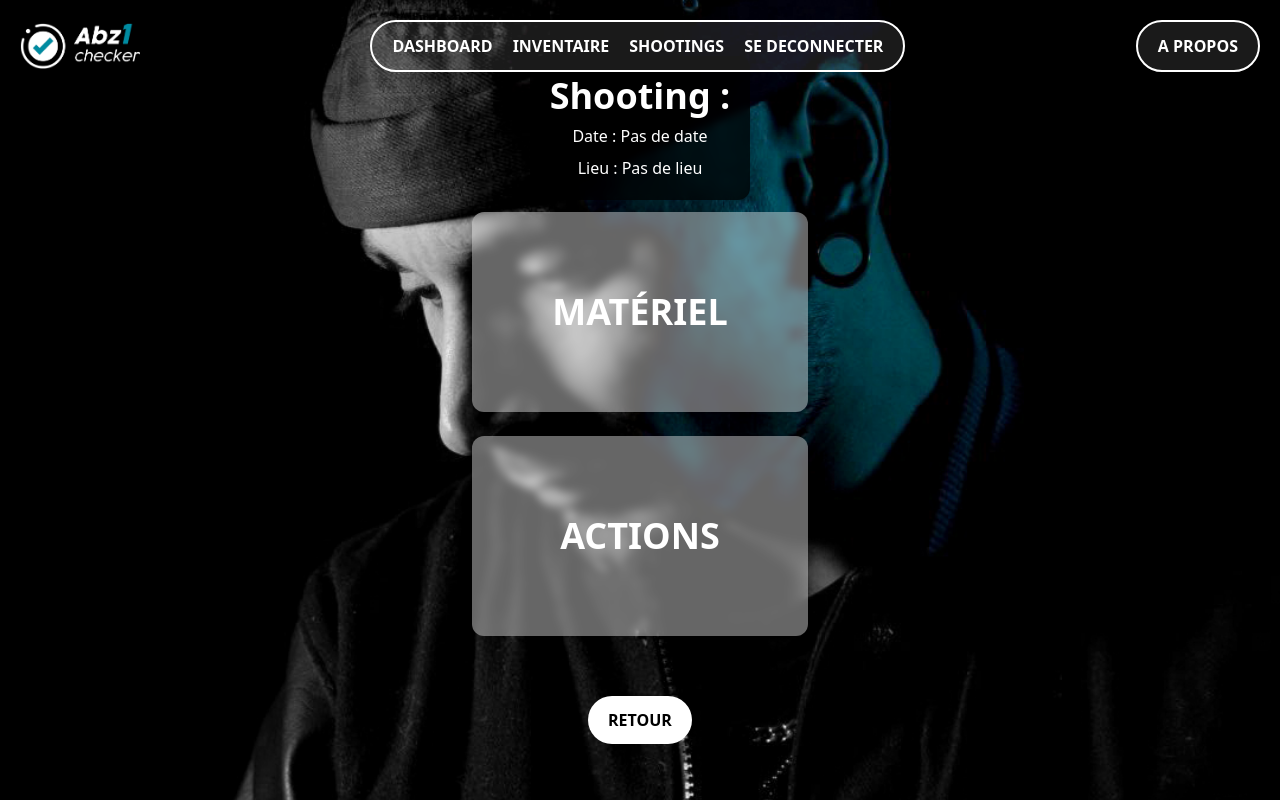
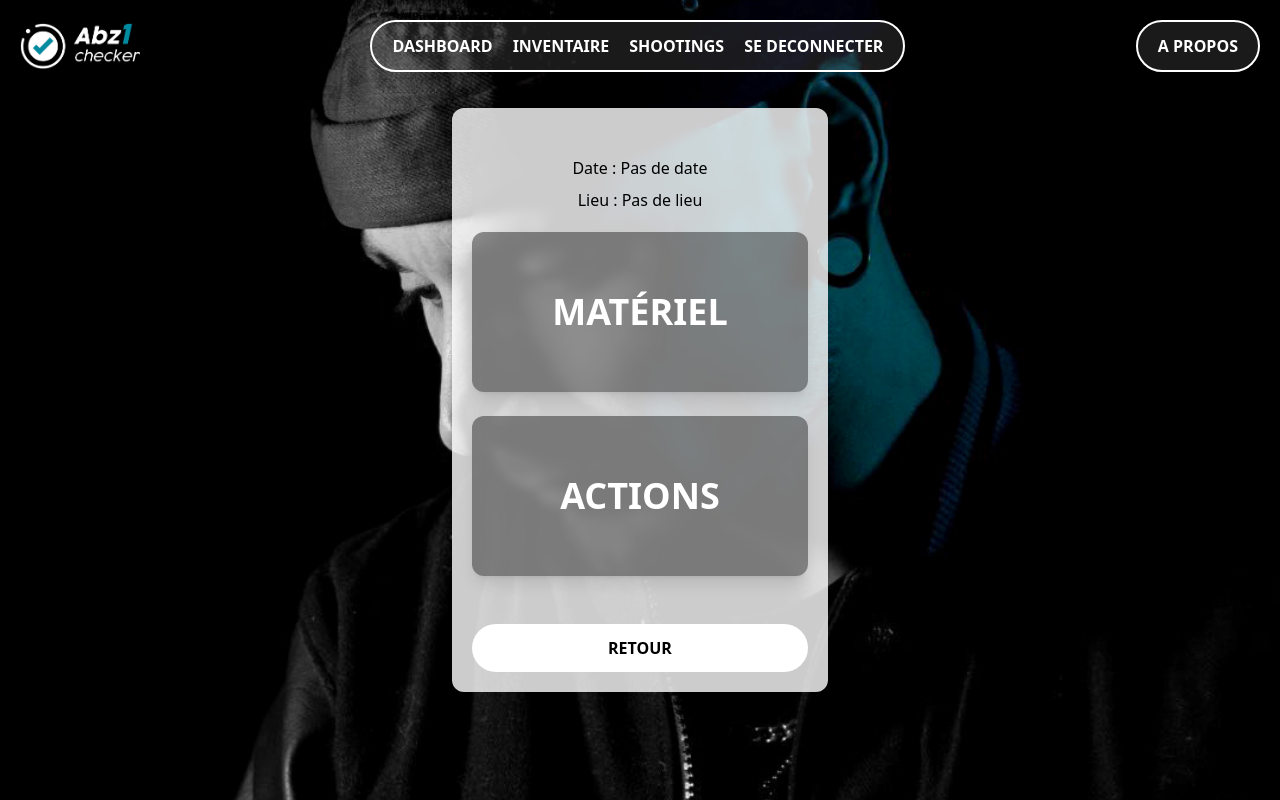
Before and after one commit to Devbrek/lensdesk-demo, a Next.js app: page /shootings/1 in a window 1280 px wide. Built offline with nearby package versions, Linux system fonts and the light colour scheme; no server answers; the database is empty.

Commit message:
refont graphique a continuer

```diff
--- a/app/layout.tsx
+++ b/app/layout.tsx
@@ -16,7 +16,7 @@ export default function RootLayout({
   return (
     <html lang="fr">
       <body
-        className="bg-cover bg-center min-h-screen flex items-center justify-center  "
+        className="bg-cover bg-center min-h-screen flex items-center justify-center bg-no-repeat"
         style={{
           backgroundImage: "url('/abuzone2.jpg')",
           backgroundSize: "cover",
--- a/app/shootings/[id]/actions/page.tsx
+++ b/app/shootings/[id]/actions/page.tsx
@@ -63,7 +63,7 @@ export default function ActionPage() {
       <h1 className="text-4xl font-bold mb-10 text-center">ACTIONS</h1>
 
       {/* CHECKLIST ACTIONS */}
-      <div className="bg-black/70 p-10 border-white border-2 rounded-xl shadow-lg w-full max-w-md flex flex-col items-center gap-5 backdrop-blur-xs">
+      <div className="bg-black/70 p-10  rounded-xl shadow-lg w-full max-w-md flex flex-col items-center gap-5 backdrop-blur-xs">
         {items.map((item) => (
           <div
             key={item.id}
--- a/app/shootings/[id]/page.tsx
+++ b/app/shootings/[id]/page.tsx
@@ -30,18 +30,19 @@ export default function ShootingDetailPage() {
   if (!shooting) return <p className="text-white">Shooting introuvable</p>;
 
   return (
-    <div className="min-h-screen text-white flex flex-col items-center justify-center p-5 gap-3">
+    <div className="min-h-screen text-white flex flex-col items-center justify-center p-5 gap-3  ">
+      <div className="bg-white/80 p-5 rounded-xl">
         {/* HEADER */}
-      <div className="bg-black/70 text-center items-center justify-center p-5 rounded-xl backdrop-blur-xs flex flex-col gap-2">
-        <h1 className="text-4xl font-bold ">Shooting : {shooting.title}</h1>
+        <div className="text-center text-black items-center justify-center p-5 rounded-xl backdrop-blur-xs flex flex-col gap-2 ">
+          <h1 className="text-4xl font-bold "> {shooting.title}</h1>
 
-        <p className="text-white">
+          <p className="text-black">
             Date :{" "}
             {shooting.date
               ? new Date(shooting.date).toLocaleDateString()
               : "Pas de date"}
           </p>
-        <p className="text-white ">
+          <p className="text-black ">
             Lieu : {shooting.location || "Pas de lieu"}
           </p>
         </div>
@@ -51,7 +52,7 @@ export default function ShootingDetailPage() {
           {/* MATERIEL */}
           <div
             onClick={() => router.push(`/shootings/${id}/materiel`)}
-          className="cursor-pointer py-20 px-20 bg-white/40 rounded-xl shadow-lg flex items-center justify-center text-white text-2xl md:text-4xl font-bold hover:bg-white/10 transition uppercase backdrop-blur-xs "
+            className="cursor-pointer py-15 px-20 bg-black/40 rounded-xl shadow-lg flex items-center justify-center text-white text-2xl md:text-4xl font-bold hover:bg-white/10 transition uppercase backdrop-blur-xs "
           >
             <h2>MATÉRIEL</h2>
           </div>
@@ -59,7 +60,7 @@ export default function ShootingDetailPage() {
           {/* ACTIONS */}
           <div
             onClick={() => router.push(`/shootings/${id}/actions`)}
-          className="cursor-pointer py-20 px-20 bg-white/40 rounded-xl shadow-lg flex items-center justify-center text-white text-2xl md:text-4xl font-bold hover:bg-white/10 transition uppercase backdrop-blur-xs "
+            className="cursor-pointer py-15 px-20 bg-black/40 rounded-xl shadow-lg flex items-center justify-center text-white text-2xl md:text-4xl font-bold hover:bg-white/10 transition uppercase backdrop-blur-xs "
           >
             <h2>ACTIONS</h2>
           </div>
@@ -69,11 +70,12 @@ export default function ShootingDetailPage() {
         <div className="mt-10">
           <button
             onClick={() => router.push("/shootings")}
-          className="w-full px-5 bg-white text-black rounded-full py-3 mt-2 font-semibold hover:bg-gray-200 transition uppercase"
+            className="w-full px-5 bg-white text-black rounded-full py-3 mt-2 font-semibold hover:bg-gray-200 transition uppercase w-15"
           >
             Retour
           </button>
         </div>
       </div>
+    </div>
   );
 }
```
Lines whose indentation alone changed are shown as unchanged.
